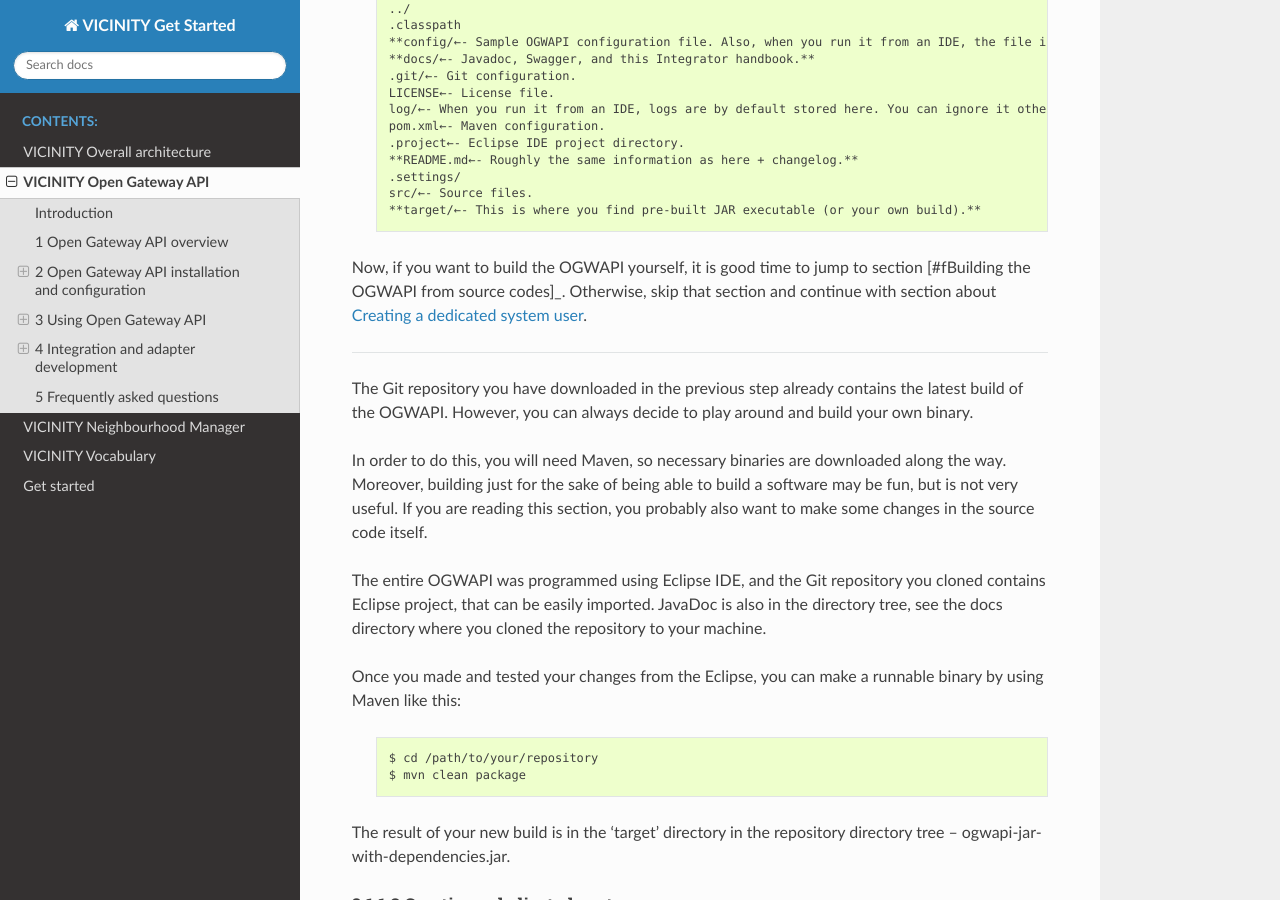
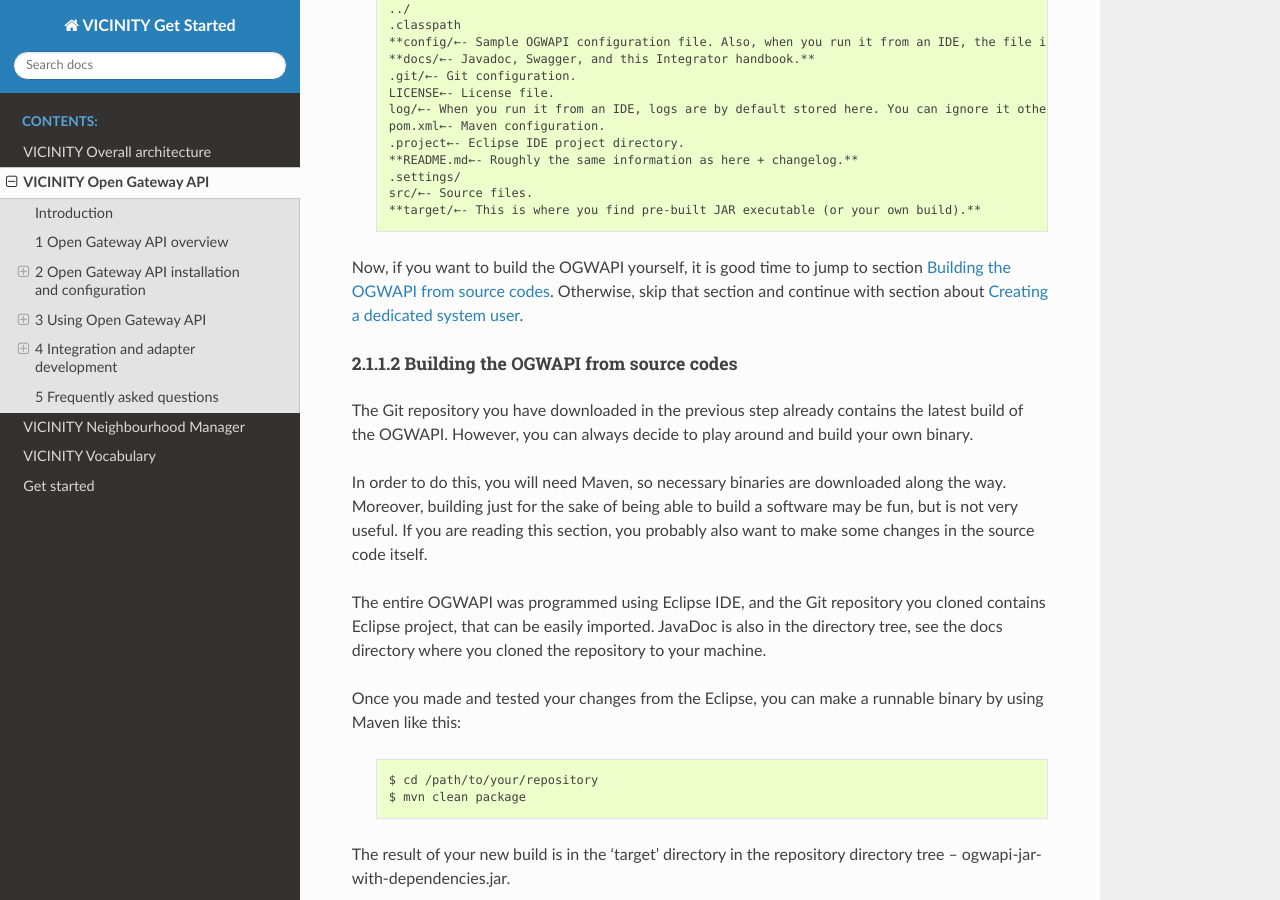
Before and after one commit to vicinityh2020/vicinity-get-started, a Sphinx documentation site: the page built from docs/open-gateway-api.rst, in a window 1280 px wide and 900 px high, scrolled down 3478 px. Built offline with Sphinx 7.4.7 and the Read the Docs theme 2.0.0, drawn with Linux system fonts in a browser that asks for light colours; formulas are drawn with MathJax 3.

Commit message:
Update open-gateway-api.rst

```diff
--- a/docs/open-gateway-api.rst
+++ b/docs/open-gateway-api.rst
@@ -172,11 +172,11 @@
     **target/←- This is where you find pre-built JAR executable (or your own build).**
 
 Now, if you want to build the OGWAPI yourself, it is good time to jump
-to section [#fBuilding the OGWAPI from source codes]_. Otherwise,
+to section `Building the OGWAPI from source codes <#Building%20the%20OGWAPI%20from%20source%20codes>`_. Otherwise,
 skip that section and continue with section about `Creating a dedicated
 system user <#Creating%20a%20dedicated%20system%20user>`__.
 
-.. [#fBuilding the OGWAPI from source codes] 2.1.1.2 Building the OGWAPI from source codes
+2.1.1.2 Building the OGWAPI from source codes
 ^^^^^^^^^^^^^^^^^^^^^^^^^^^^^^^^^^^^^^^^^^^^^
 
 The Git repository you have downloaded in the previous step already
```
